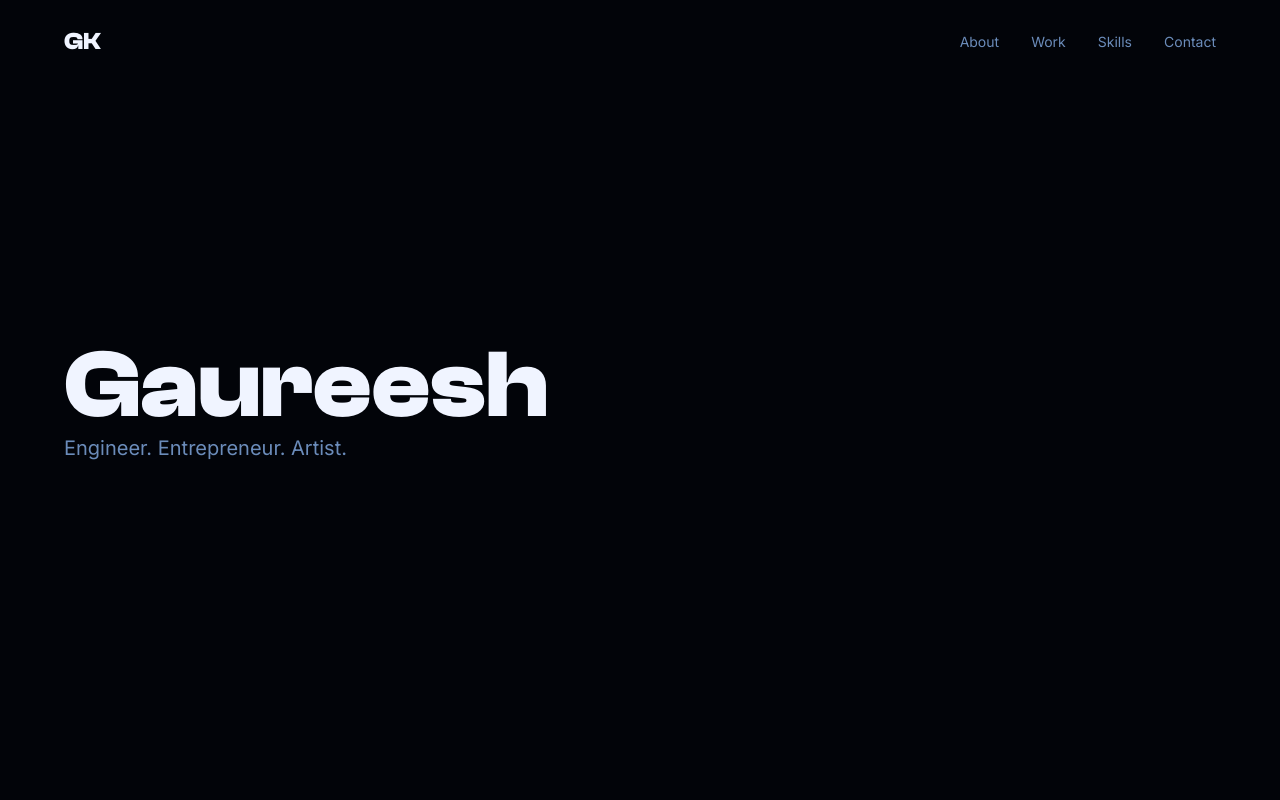
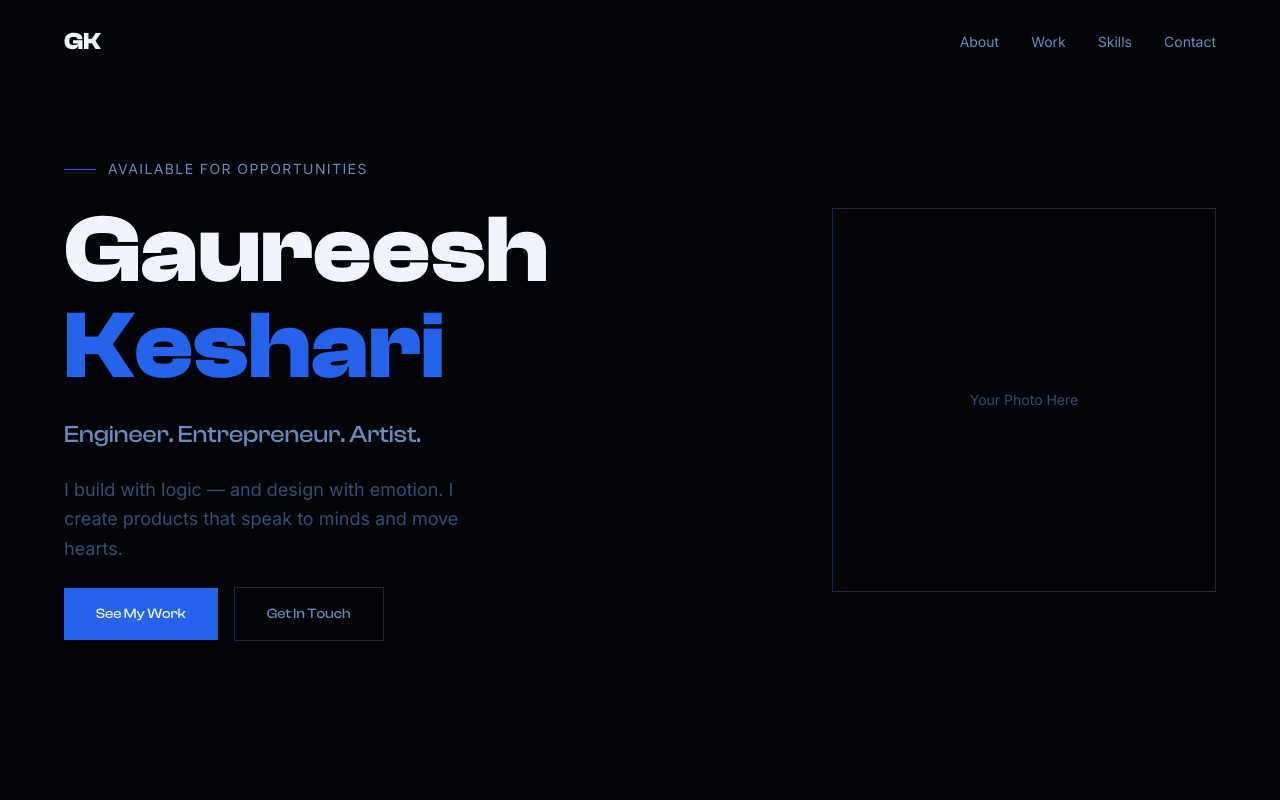
Before and after one commit to gaureesh007/gaureesh-portfolio, a Next.js app: page / in a window 1280 px wide. Shown: the top 800 px of the page. Built offline with nearby package versions, Linux system fonts and the light colour scheme.

Commit message:
Added hero section

```diff
--- /dev/null
+++ b/app/components/sections/Hero.tsx
@@ -0,0 +1,63 @@
+export default function Hero() {
+  return (
+    <section className="h-screen flex items-center justify-between pl-16 pr-16 relative overflow-hidden">
+
+      {/* Left side — text content */}
+      <div className="flex flex-col gap-6 z-10 max-w-2xl">
+
+        {/* Greeting tag */}
+        <div className="flex items-center gap-3">
+          <div className="w-8 h-px bg-[#2563eb]"></div>
+          <span className="text-[#6b8cba] text-sm tracking-widest uppercase">
+            Available for opportunities
+          </span>
+        </div>
+
+        {/* Name */}
+        <h1
+          className="text-8xl font-bold text-[#f0f4ff] leading-none"
+          style={{ fontFamily: 'Clash Display' }}>
+          Gaureesh<br />
+          <span className="text-[#2563eb]">Keshari</span>
+        </h1>
+
+        {/* Role */}
+        <p className="text-2xl text-[#6b8cba]"
+           style={{ fontFamily: 'Clash Display' }}>
+          Engineer. Entrepreneur. Artist.
+        </p>
+
+        {/* Brand statement */}
+        <p className="text-lg text-[#354f73] max-w-md leading-relaxed">
+          I build with logic — and design with emotion.
+          I create products that speak to minds and move hearts.
+        </p>
+
+        {/* CTA buttons */}
+        <div className="flex items-center gap-4 mt-4">
+          <a
+            href="#work"
+            className="px-8 py-4 bg-[#2563eb] text-[#f0f4ff] text-sm font-medium hover:bg-[#3b82f6] transition-colors duration-300"
+            style={{ fontFamily: 'Clash Display' }}>
+            See My Work
+          </a>
+          <a
+            href="#contact"
+            className="px-8 py-4 border border-[#1a2942] text-[#6b8cba] text-sm font-medium hover:text-[#f0f4ff] hover:border-[#2563eb] transition-all duration-300"
+            style={{ fontFamily: 'Clash Display' }}>
+            Get In Touch
+          </a>
+        </div>
+
+      </div>
+
+      {/* Right side — image placeholder */}
+      <div className="relative w-96 h-96 flex-shrink-0">
+        <div className="w-full h-full border border-[#1a2942] flex items-center justify-center">
+          <span className="text-[#354f73] text-sm">Your Photo Here</span>
+        </div>
+      </div>
+
+    </section>
+  )
+}
--- a/app/layout.tsx
+++ b/app/layout.tsx
@@ -2,6 +2,9 @@ import type { Metadata } from "next";
 import { Inter } from "next/font/google";
 import "./globals.css";
 import Navbar from "./components/ui/Navbar";
+import Hero from './components/sections/Hero'
+
+
 
 const inter = Inter({
   subsets: ["latin"],
@@ -22,6 +25,8 @@ export default function RootLayout({
     <html lang="en">
       <body className={`${inter.variable} antialiased`}>
         <Navbar />
+        <Hero />
+
         {children}
       </body>
     </html>
```
